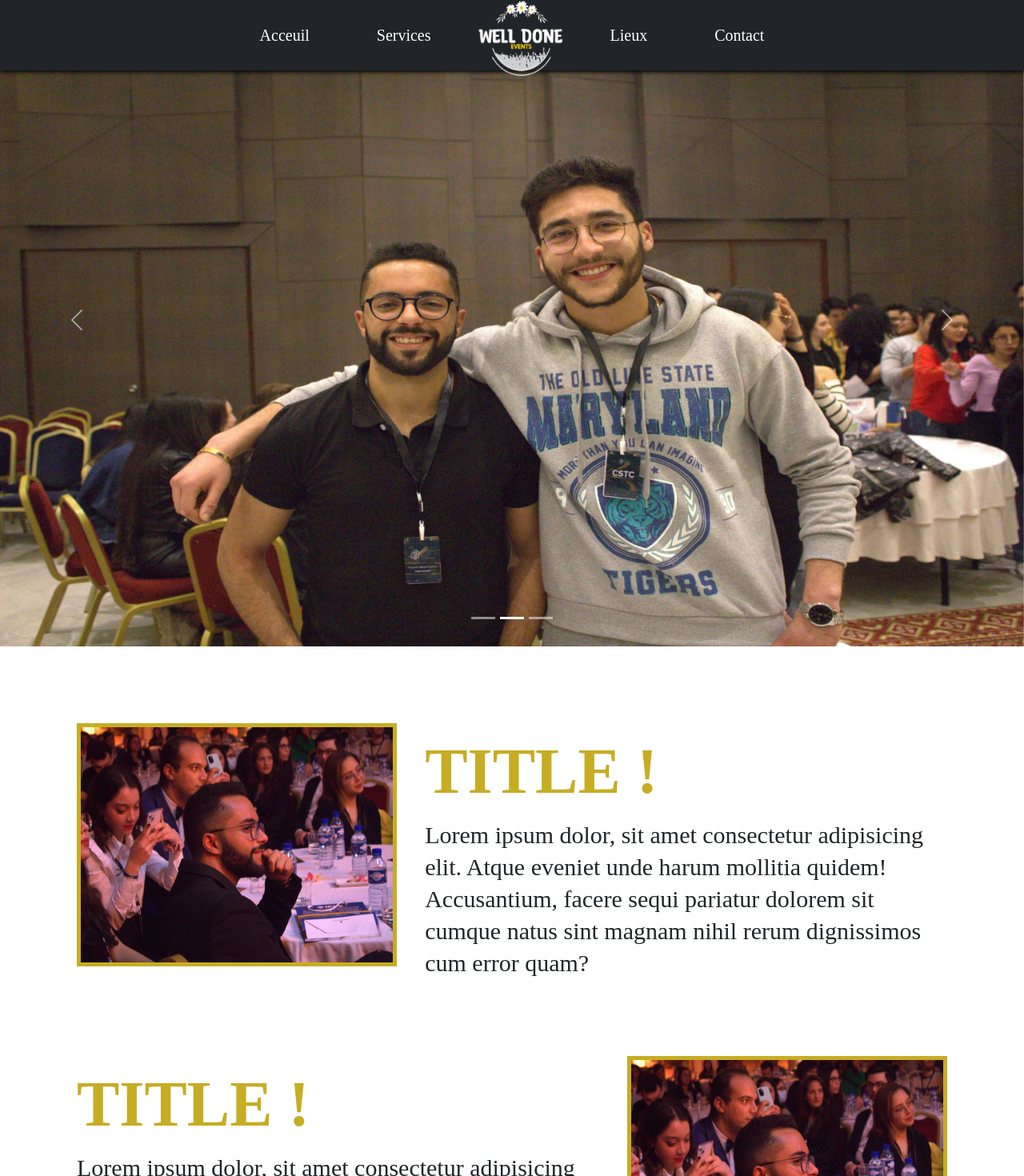
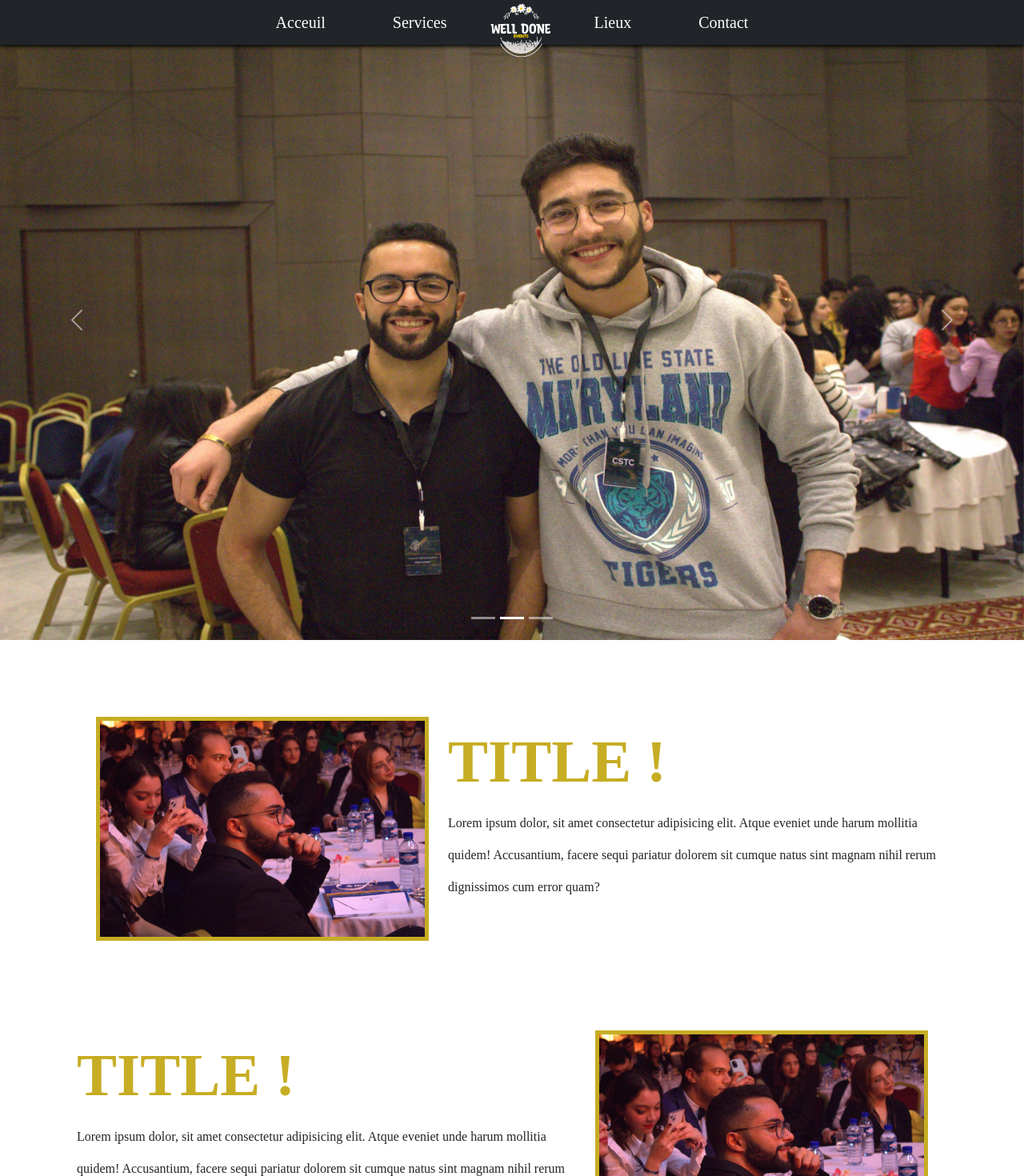
Before and after one commit to HamaydaGabsi/WellDoneEvents, a React (Create React App) app: page / in a window 1280 px wide. Shown: the top 1470 px of the page at 80% size. Built offline with nearby package versions, Linux system fonts and the light colour scheme.

Commit message:
resized navbar

```diff
--- a/src/Components/CardHomepage/CardHomepage.css
+++ b/src/Components/CardHomepage/CardHomepage.css
@@ -1,9 +1,10 @@
 .card-container{
     justify-content: space-between;
-    height: 400px;
+    height: 100%;
     flex-wrap: nowrap;
     padding: 3rem;
-    max-height: 400px;
+    max-height: 600px;
+
 }
 
 .card-container-reverse{
@@ -19,7 +20,9 @@
 }
 
 .card-image-container{
-    width: 400px;
+    width: 40%;
+    margin: 0 24px;
+
 }
 
 #card-image{
--- a/src/Components/Carousel/Carousel.css
+++ b/src/Components/Carousel/Carousel.css
@@ -1,12 +1,12 @@
 .carousel{
     top:80px;
-    height: 90vh;
+    height: 93vh;
     width: 100%;
     position: static!important;
 }
 
 .nav-placeholder{
-    height: 11vh;
+    height: 7vh;
     width: 100%;
 }
 
--- a/src/Components/Navbar/Navbar.css
+++ b/src/Components/Navbar/Navbar.css
@@ -1,5 +1,5 @@
 nav {
-    height: 11vh;
+    height: 7vh;
     justify-content: center;
     align-items: center;
     flex-wrap: nowrap;
@@ -13,9 +13,16 @@ nav {
     height: 100px;
 
 }
+.image-container{
+    height: 120px;
+    width: 120px;
+    background-color: var(--);
+    border-radius: 50%;
+    top: 10px;
+}
 #logo {
-    height: 140%;
-    top: -16px;
+    height: 100%;
+    top: 10px;
 }
 @media only screen and (max-width: 768px)  {
     nav{
--- a/src/Components/Navbar/Navbar.js
+++ b/src/Components/Navbar/Navbar.js
@@ -11,7 +11,8 @@ const Navbar = () =>{
             <div className='nav-row-1'>
                 <a className='nav-title acceuil ' href='#home'>Acceuil</a>
                 <a className=' nav-title services ' href='#home'>Services</a></div>
-                <div className='h-100 image-container '>
+                {/* add bg-dark,image-container and remove h-100  */}
+                <div className='h-100  '>
                     <img id='logo' className='position-relative nav-row-2' src={logo} alt="logo" />
                 </div>
                 <div className='nav-row-3'>
--- a/src/index.css
+++ b/src/index.css
@@ -25,14 +25,14 @@ html,body {
     --nav-title-active-border-color :  #C6AD24;
 
     --commontext-font : Cherry Swash;
-    --commontext-font-size : 30px;
+    --commontext-font-size : 26.px;
     --commontext-font-weight : 400;
     --commontext-letter-spacing : 0em;
     --commontext-line-height : 40px;
     --commontext-font-text-align : justify;
 
     --title-font : var(--nav-title-font);
-    --title-font-size : 80px;
+    --title-font-size : 75px;
     --title-font-weight :700;
     --title-font-style : normal;
     --title-font-line-height :108px;
```
